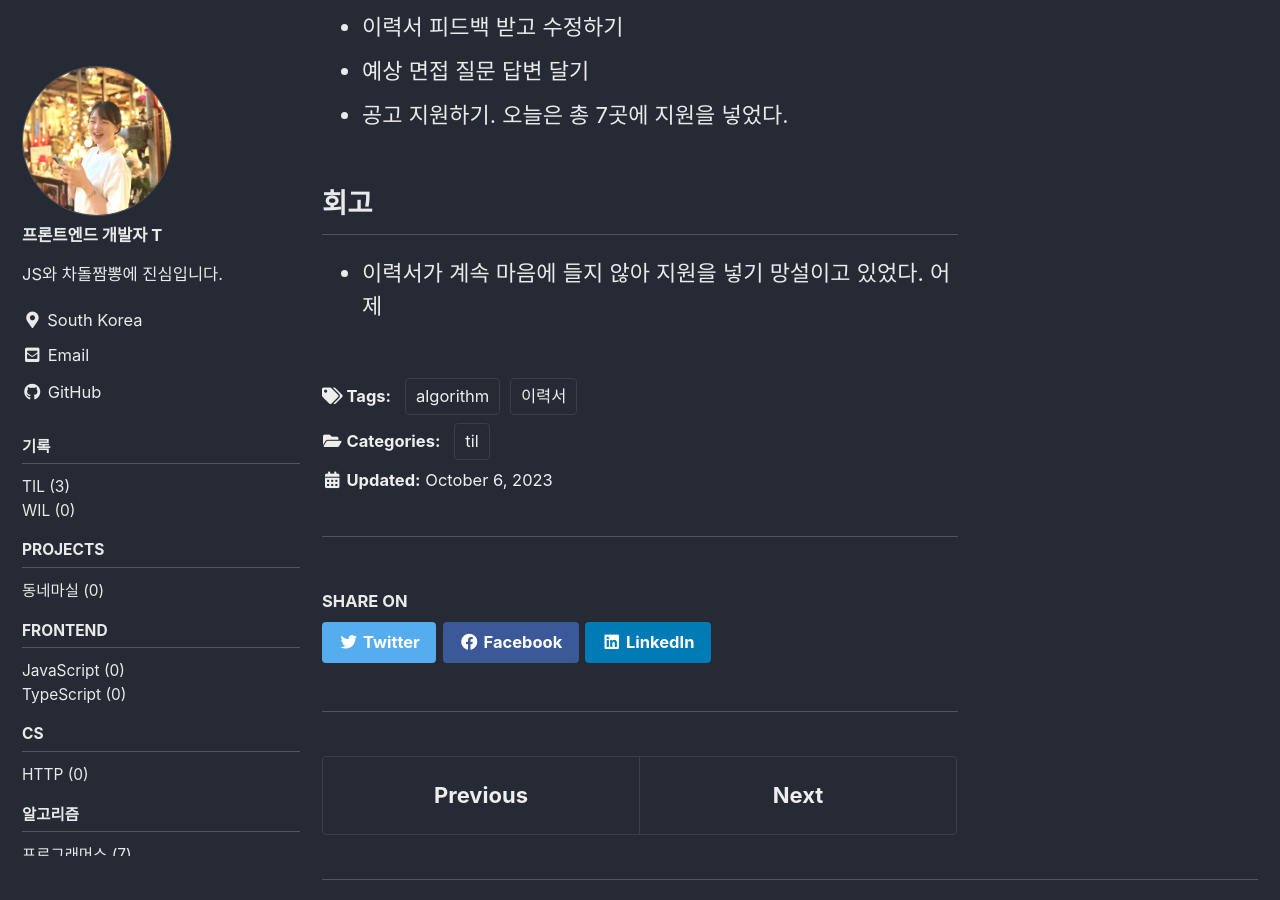
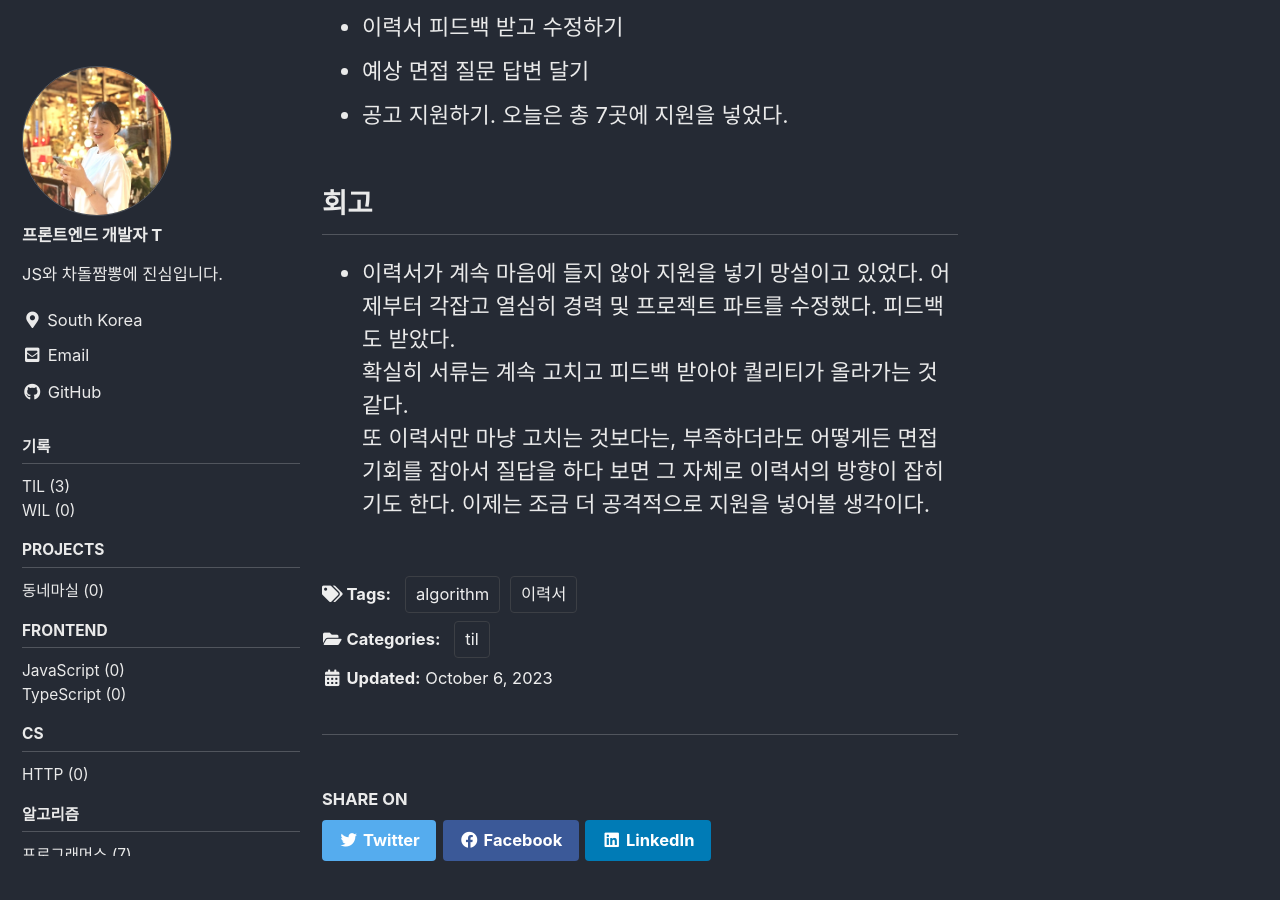
Before and after one commit to makepin2r/makepin2r.github.io, a Jekyll site: the page built from _posts/TIL/2023-10-04-TIL-231006.md, in a window 1280 px wide and 900 px high, scrolled down 446 px. Built offline with Jekyll 4.4.1, drawn with Linux system fonts in a browser that asks for light colours; cached includes are drawn as plain includes; some web fonts are replaced.

Commit message:
update: 2023-10-06 TIL 수정

```diff
--- a/_posts/TIL/2023-10-04-TIL-231006.md
+++ b/_posts/TIL/2023-10-04-TIL-231006.md
@@ -19,4 +19,7 @@ tags:
 
 ## 회고
 
--   이력서가 계속 마음에 들지 않아 지원을 넣기 망설이고 있었다. 어제
+-   이력서가 계속 마음에 들지 않아 지원을 넣기 망설이고 있었다. 어제부터 각잡고 열심히 경력 및 프로젝트 파트를 수정했다. 피드백도 받았다.
+    확실히 서류는 계속 고치고 피드백 받아야 퀄리티가 올라가는 것 같다.
+    또 이력서만 마냥 고치는 것보다는, 부족하더라도 어떻게든 면접 기회를 잡아서 질답을 하다 보면 그 자체로 이력서의 방향이 잡히기도 한다.
+    이제는 조금 더 공격적으로 지원을 넣어볼 생각이다.
```
